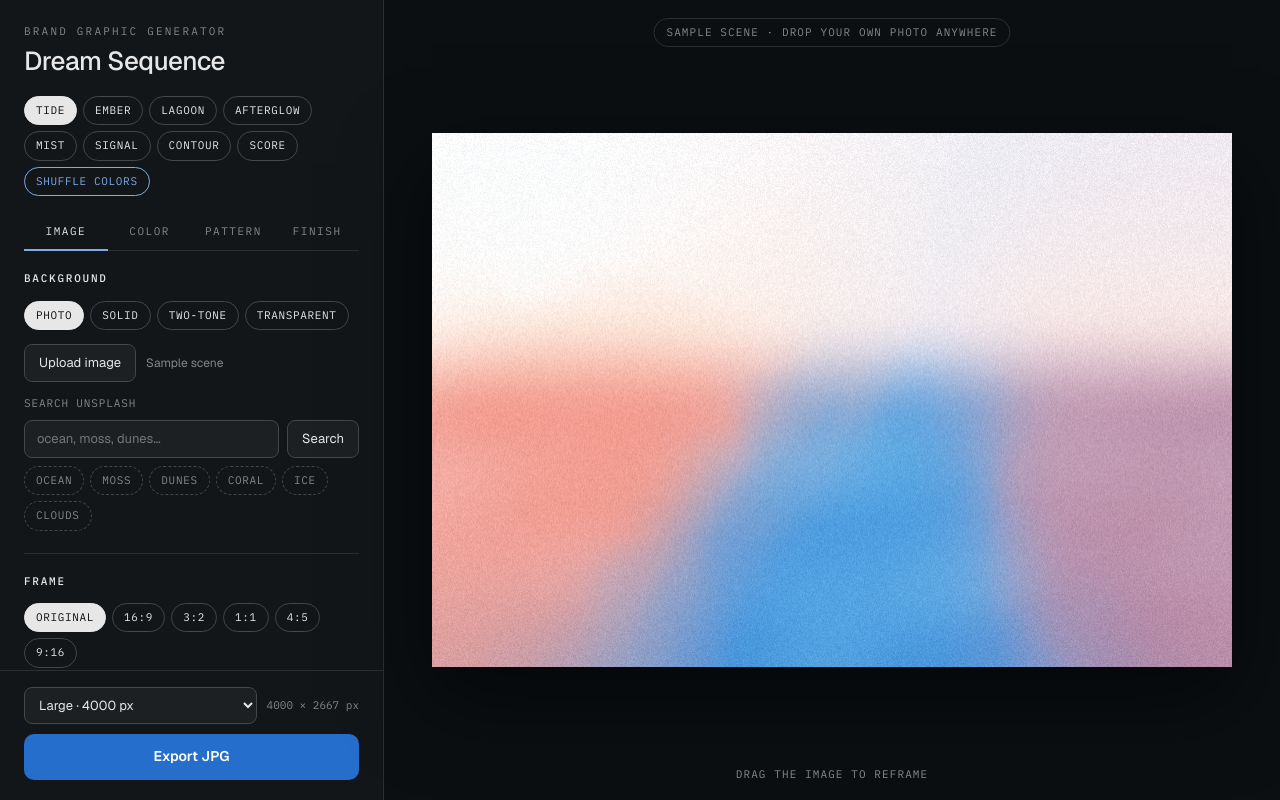
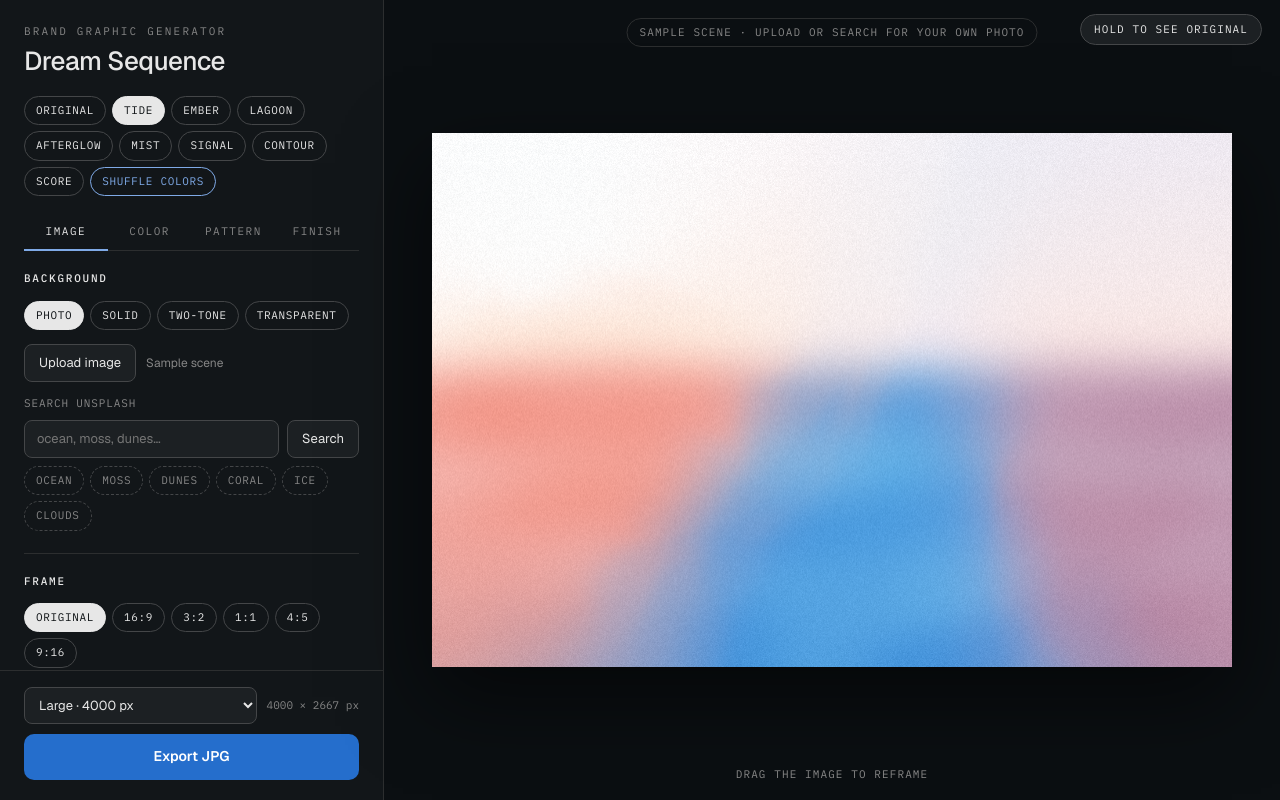
Before and after one commit to ffgroup-8/composer, a plain HTML site: page index.html in a window 1280 px wide. Drawn offline with nearby package versions, Linux system fonts and the light colour scheme.

Commit message:
Open photos untouched, add hold-to-compare, soften effect limits, enable Unsplash search
- New photos load with every effect off; Original chip returns to that state
- Hold to see original button compares against the untouched photo
- Lower ceilings on motion, liquify and grain; remove liquify detail control
- Unsplash search switched on

Co-Authored-By: Claude Fable 5.2 <noreply@anthropic.com>

```diff
--- a/index.html
+++ b/index.html
@@ -223,13 +223,20 @@
     pointer-events: none;
   }
   .credit { position: absolute; bottom: 42px; left: 0; right: 0; text-align: center; font-size: 12px; color: var(--muted); }
+  .compare {
+    position: absolute; top: 14px; right: 18px; z-index: 4; user-select: none; -webkit-user-select: none; touch-action: none;
+    font-family: var(--mono); font-size: 11px; letter-spacing: 0.1em; text-transform: uppercase;
+    background: var(--raise); border: 1px solid var(--line-2); border-radius: 999px; padding: 7px 13px; cursor: pointer;
+  }
+  .compare:hover { border-color: var(--muted); }
+  .compare.on { background: var(--text); color: var(--bg); border-color: var(--text); }
   .badge {
     position: absolute; top: 18px; left: 50%; transform: translateX(-50%);
     font-family: var(--mono); font-size: 11px; letter-spacing: 0.1em; text-transform: uppercase;
     color: var(--muted); border: 1px solid var(--line); border-radius: 999px; padding: 6px 12px; white-space: nowrap;
   }
   .toast {
-    position: absolute; top: 18px; right: 18px; background: var(--raise); border: 1px solid var(--line-2);
+    position: absolute; top: 58px; right: 18px; background: var(--raise); border: 1px solid var(--line-2);
     border-radius: 10px; padding: 10px 14px; font-size: 13px; max-width: 320px; opacity: 0;
     transform: translateY(-6px); transition: opacity .2s, transform .2s; pointer-events: none; z-index: 10;
   }
@@ -395,7 +402,8 @@
 </aside>
 
 <main class="stage" id="stage">
-  <div class="badge" id="badge">Sample scene · drop your own photo anywhere</div>
+  <div class="badge" id="badge"></div>
+  <button class="compare" id="compare" hidden>Hold to see original</button>
   <div id="frame">
     <canvas id="gl"></canvas>
     <div id="handles"></div>
@@ -421,9 +429,9 @@ const BRAND = {
   gray: ['#FFFFFF','#E7E7E7','#CDCDCD','#B6B6B6','#9D9D9D','#868686','#707070','#5A5A5A','#444648','#2C2E2F','#1C2023','#0B0F12'],
 };
 
-/* Unsplash search. Paste the access key here to switch search on for everyone;
-   left empty, the tool asks for a key and keeps it in that browser only. */
-const UNSPLASH_ACCESS_KEY = '';
+/* Unsplash search (free tier: 50 searches an hour, shared by everyone on the link).
+   If this is left empty, the tool asks for a key and keeps it in that browser only. */
+const UNSPLASH_ACCESS_KEY = 'FXsr0FiMyN4XdpS7y0TBFnELt5dlE7g0cdJn6ACOlkY';
 
 const STEP_LABELS = [50,100,200,300,400,500,600,700,800,900];
 const COLOR_NAMES = {};
@@ -433,31 +441,33 @@ const col = (scale, step) => BRAND.scales.find(s => s.name === scale).steps[STEP
 const gray = n => BRAND.gray[n - 1];
 
 /* ---------- Recipes: full looks built only from brand colors ---------- */
-const RECIPE_BASE = { bg: 'photo', pattern: 'off', ovAngle: 45, gflow: 25, soft: 55 };
+const RECIPE_BASE = { bg: 'photo', pattern: 'off', ovAngle: 45, gflow: 25, soft: 55, bright: 0, contrast: 0, sat: 0 };
+/* The untouched photo: every effect off. New photos open in this state. */
+const ORIGINAL = { blur: 0, motion: 0, liquify: 0, overlay: 'off', pattern: 'off', grain: 0, bright: 0, contrast: 0, sat: 0 };
 const RECIPES = {
   Tide: {
     overlay: 'mesh', blend: 'screen', opacity: 100, soft: 55, gflow: 25,
-    blur: 55, motion: 45, angle: 60, liquify: 0, liqScale: 40, grain: 22, grainSize: 30,
+    blur: 55, motion: 45, angle: 60, liquify: 0, grain: 22, grainSize: 30,
     stops: [ {c: gray(2), x: .06, y: .08}, {c: col('Orange',500), x: .14, y: .44}, {c: col('Blue',500), x: .5, y: .84}, {c: col('Burgundy',400), x: 1.0, y: .6} ],
   },
   Ember: {
     overlay: 'mesh', blend: 'overlay', opacity: 90, soft: 50, gflow: 30,
-    blur: 70, motion: 20, angle: 120, liquify: 30, liqScale: 35, grain: 28, grainSize: 35,
+    blur: 70, motion: 20, angle: 120, liquify: 30, grain: 28, grainSize: 35,
     stops: [ {c: gray(1), x: .05, y: .06}, {c: col('Orange',500), x: .88, y: .04}, {c: col('Burgundy',700), x: .8, y: .52}, {c: col('Teal',600), x: .04, y: .98} ],
   },
   Lagoon: {
     overlay: 'mesh', blend: 'softlight', opacity: 100, soft: 60, gflow: 40,
-    blur: 65, motion: 0, angle: 45, liquify: 45, liqScale: 30, grain: 24, grainSize: 30,
+    blur: 65, motion: 0, angle: 45, liquify: 70, grain: 24, grainSize: 30,
     stops: [ {c: col('Teal',300), x: .2, y: .2}, {c: col('Blue',500), x: .76, y: .7}, {c: gray(1), x: .92, y: .08}, {c: col('Teal',800), x: .08, y: .92} ],
   },
   Afterglow: {
     overlay: 'tone', blend: 'normal', opacity: 100,
-    blur: 60, motion: 30, angle: 20, liquify: 20, liqScale: 40, grain: 30, grainSize: 40,
+    blur: 60, motion: 30, angle: 20, liquify: 20, grain: 30, grainSize: 40,
     stops: [ {c: col('Burgundy',900), x: .1, y: .9}, {c: col('Burgundy',600), x: .4, y: .6}, {c: col('Orange',500), x: .6, y: .4}, {c: col('Orange',200), x: .8, y: .2}, {c: col('Orange',50), x: .9, y: .1} ],
   },
   Mist: {
     overlay: 'mesh', blend: 'screen', opacity: 85, soft: 65, gflow: 35,
-    blur: 85, motion: 0, angle: 45, liquify: 25, liqScale: 25, grain: 35, grainSize: 30,
+    blur: 85, motion: 0, angle: 45, liquify: 25, grain: 35, grainSize: 30,
     stops: [ {c: gray(1), x: .08, y: .5}, {c: col('Blue',200), x: .62, y: .62}, {c: col('Teal',200), x: .92, y: .08}, {c: col('Orange',100), x: .3, y: .04} ],
   },
   Signal: {
@@ -515,7 +525,6 @@ const SLIDERS = {
     { key: 'motion', label: 'Motion', min: 0, max: 100 },
     { key: 'angle', label: 'Motion angle', min: 0, max: 180, unit: '°' },
     { key: 'liquify', label: 'Liquify', min: 0, max: 100 },
-    { key: 'liqScale', label: 'Liquify detail', min: 0, max: 100 },
   ],
   overlay: [
     { key: 'soft', label: 'Softness', min: 0, max: 100, show: s => s.overlay === 'mesh' },
@@ -542,7 +551,7 @@ const state = {
   bg: 'photo', bgA: col('Blue',900), bgB: col('Teal',700), bgAngle: 45,
   aspect: 'Original', zoom: 100, cx: .5, cy: .5,
   bright: 0, contrast: 0, sat: 0,
-  blur: 55, motion: 45, angle: 60, liquify: 0, liqScale: 40, seed: 7.3,
+  blur: 55, motion: 45, angle: 60, liquify: 0, seed: 7.3,
   overlay: 'mesh', stops: [], soft: 55, gflow: 25, ovAngle: 45,
   blend: 'screen', opacity: 100,
   pattern: 'off', patColor: gray(1), patScale: 40, patSize: 45, patAngle: 0, patFlow: 0, patVary: 0, patFollow: 'noise', patOpacity: 100, patBlend: 'normal',
@@ -849,8 +858,9 @@ function hexToOklab(hex) {
 const dirOf = deg => [Math.cos(deg * Math.PI / 180), Math.sin(deg * Math.PI / 180)];
 
 function draw(outW, outH) {
-  const long = Math.max(outW, outH), none = state.bg === 'none';
-  const sigmaOut = none ? 0 : Math.pow(state.blur / 100, 2) * 0.07 * long;
+  const s = peek ? { ...state, ...ORIGINAL } : state;
+  const long = Math.max(outW, outH), none = s.bg === 'none';
+  const sigmaOut = none ? 0 : Math.pow(s.blur / 100, 2) * 0.07 * long;
   const d = Math.max(1, sigmaOut / 8);
   const ww = none ? 8 : Math.max(8, Math.round(outW / d)), wh = none ? 8 : Math.max(8, Math.round(outH / d));
   ensureTargets(ww, wh, floatOK && d > 1.5);
@@ -865,12 +875,12 @@ function draw(outW, outH) {
   const aspX = outW / long, aspY = outH / long;
 
   if (!none) {
-    const [fx, fy] = visibleFrac(), bd = dirOf(state.bgAngle);
+    const [fx, fy] = visibleFrac(), bd = dirOf(s.bgAngle);
     pass(progs.base, cur, ww, wh, srcTex, u => {
-      gl.uniform1i(u('uSrc'), 0); gl.uniform2f(u('uCenter'), state.cx, state.cy); gl.uniform2f(u('uFrac'), fx, fy);
-      gl.uniform1f(u('uBright'), state.bright / 100); gl.uniform1f(u('uContrast'), state.contrast / 100); gl.uniform1f(u('uSat'), state.sat / 100);
-      gl.uniform1i(u('uBg'), state.bg === 'photo' ? 0 : state.bg === 'solid' ? 1 : 2);
-      gl.uniform3fv(u('uBgA'), hexToOklab(state.bgA)); gl.uniform3fv(u('uBgB'), hexToOklab(state.bgB));
+      gl.uniform1i(u('uSrc'), 0); gl.uniform2f(u('uCenter'), s.cx, s.cy); gl.uniform2f(u('uFrac'), fx, fy);
+      gl.uniform1f(u('uBright'), s.bright / 100); gl.uniform1f(u('uContrast'), s.contrast / 100); gl.uniform1f(u('uSat'), s.sat / 100);
+      gl.uniform1i(u('uBg'), s.bg === 'photo' ? 0 : s.bg === 'solid' ? 1 : 2);
+      gl.uniform3fv(u('uBgA'), hexToOklab(s.bgA)); gl.uniform3fv(u('uBgB'), hexToOklab(s.bgB));
       gl.uniform2f(u('uAsp'), aspX, aspY); gl.uniform2f(u('uBgDir'), bd[0], bd[1]);
     });
     const sigmaW = sigmaOut / d;
@@ -880,8 +890,8 @@ function draw(outW, outH) {
         swap();
       }
     }
-    if (state.motion > 0) {
-      const len = Math.pow(state.motion / 100, 1.6) * 0.4 * long, a = state.angle * Math.PI / 180;
+    if (s.motion > 0) {
+      const len = Math.pow(s.motion / 100, 1.6) * 0.22 * long, a = s.angle * Math.PI / 180;
       const sx = Math.cos(a) * len / outW, sy = Math.sin(a) * len / outH;
       for (const k of [1, 1 / 24]) {
         pass(progs.motion, other, ww, wh, cur.tex, u => { gl.uniform1i(u('uTex'), 0); gl.uniform2f(u('uSpan'), sx * k, sy * k); });
@@ -890,25 +900,25 @@ function draw(outW, outH) {
     }
   }
 
-  const n = state.stops.length, cols = new Float32Array(15), pos = new Float32Array(10), od = dirOf(state.ovAngle);
-  state.stops.forEach((s, i) => { cols.set(hexToOklab(s.c), i * 3); pos[i * 2] = s.x; pos[i * 2 + 1] = 1 - s.y; });
+  const n = s.stops.length, cols = new Float32Array(15), pos = new Float32Array(10), od = dirOf(s.ovAngle);
+  s.stops.forEach((s, i) => { cols.set(hexToOklab(s.c), i * 3); pos[i * 2] = s.x; pos[i * 2 + 1] = 1 - s.y; });
   gl.bindFramebuffer(gl.FRAMEBUFFER, null); gl.clearColor(0, 0, 0, 0); gl.clear(gl.COLOR_BUFFER_BIT);
   pass(progs.comp, null, outW, outH, cur.tex, u => {
     gl.uniform1i(u('uBase'), 0); gl.uniform2f(u('uRes'), outW, outH); gl.uniform1i(u('uBgNone'), none ? 1 : 0);
-    gl.uniform1f(u('uLiq'), Math.pow(state.liquify / 100, 1.5) * 0.9); gl.uniform1f(u('uLiqScale'), state.liqScale / 100); gl.uniform1f(u('uSeed'), state.seed);
-    gl.uniform1i(u('uOvMode'), OV_INDEX[state.overlay]); gl.uniform1i(u('uCount'), n); gl.uniform1i(u('uBlend'), BLEND_INDEX[state.blend]);
+    gl.uniform1f(u('uLiq'), Math.pow(s.liquify / 100, 1.3) * 0.22); gl.uniform1f(u('uLiqScale'), 0.3); gl.uniform1f(u('uSeed'), s.seed);
+    gl.uniform1i(u('uOvMode'), OV_INDEX[s.overlay]); gl.uniform1i(u('uCount'), n); gl.uniform1i(u('uBlend'), BLEND_INDEX[s.blend]);
     gl.uniform3fv(u('uCol[0]'), cols); gl.uniform2fv(u('uPos[0]'), pos); gl.uniform2f(u('uOvDir'), od[0], od[1]);
-    gl.uniform1f(u('uSoft'), state.soft / 100); gl.uniform1f(u('uGFlow'), state.gflow / 100 * 0.8); gl.uniform1f(u('uOpacity'), state.opacity / 100);
-    gl.uniform1f(u('uGrain'), state.grain / 100 * 0.6); gl.uniform1f(u('uGrainCells'), 1800 - state.grainSize / 100 * 1400);
-    gl.uniform1i(u('uPat'), PAT_INDEX[state.pattern]); gl.uniform1i(u('uPatFollow'), FOLLOW_INDEX[state.patFollow]); gl.uniform1i(u('uPatBlend'), BLEND_INDEX[state.patBlend]);
-    gl.uniform3fv(u('uPatCol'), hexToRgb(state.patColor));
-    gl.uniform1f(u('uPatN'), 5 + Math.pow(state.patScale / 100, 1.6) * 115); gl.uniform1f(u('uPatSize'), state.patSize / 100);
-    gl.uniform1f(u('uPatRot'), state.patAngle * Math.PI / 180); gl.uniform1f(u('uPatFlow'), state.patFlow / 100 * 0.25);
-    gl.uniform1f(u('uPatVary'), state.patVary / 100); gl.uniform1f(u('uPatOpacity'), state.patOpacity / 100);
+    gl.uniform1f(u('uSoft'), s.soft / 100); gl.uniform1f(u('uGFlow'), s.gflow / 100 * 0.8); gl.uniform1f(u('uOpacity'), s.opacity / 100);
+    gl.uniform1f(u('uGrain'), s.grain / 100 * 0.4); gl.uniform1f(u('uGrainCells'), 1800 - s.grainSize / 100 * 1400);
+    gl.uniform1i(u('uPat'), PAT_INDEX[s.pattern]); gl.uniform1i(u('uPatFollow'), FOLLOW_INDEX[s.patFollow]); gl.uniform1i(u('uPatBlend'), BLEND_INDEX[s.patBlend]);
+    gl.uniform3fv(u('uPatCol'), hexToRgb(s.patColor));
+    gl.uniform1f(u('uPatN'), 5 + Math.pow(s.patScale / 100, 1.6) * 115); gl.uniform1f(u('uPatSize'), s.patSize / 100);
+    gl.uniform1f(u('uPatRot'), s.patAngle * Math.PI / 180); gl.uniform1f(u('uPatFlow'), s.patFlow / 100 * 0.25);
+    gl.uniform1f(u('uPatVary'), s.patVary / 100); gl.uniform1f(u('uPatOpacity'), s.patOpacity / 100);
   });
 }
 
-let dirty = false, busy = false;
+let dirty = false, busy = false, peek = false;
 function invalidate() { if (dirty) return; dirty = true; requestAnimationFrame(() => { dirty = false; if (!busy && gl) draw(canvas.width, canvas.height); }); }
 
 /* ---------- Layout: fit the frame to the stage at the chosen aspect ---------- */
@@ -931,7 +941,7 @@ function setSource(drawable, w, h, name, credit) {
   sourceCanvas.getContext('2d').drawImage(drawable, 0, 0, sourceCanvas.width, sourceCanvas.height);
   src.w = sourceCanvas.width; src.h = sourceCanvas.height;
   uploadSource(); state.cx = state.cy = .5; state.zoom = 100;
-  if (name) { $('fileName').textContent = name; $('badge').hidden = true; state.bg = 'photo'; }
+  if (name) { $('fileName').textContent = name; Object.assign(state, ORIGINAL, { bg: 'photo', recipe: 'Original' }); }
   const cr = $('credit'); cr.hidden = !credit; cr.innerHTML = credit || '';
   syncUI(); layout();
 }
@@ -1052,7 +1062,16 @@ async function exportImage() {
 /* ---------- UI ---------- */
 let toastTimer;
 function toast(msg, ms = 2600) { const t = $('toast'); t.textContent = msg; t.classList.add('show'); clearTimeout(toastTimer); toastTimer = setTimeout(() => t.classList.remove('show'), ms); }
-function custom() { state.recipe = null; document.querySelectorAll('#recipes .chip[data-recipe]').forEach(c => c.setAttribute('aria-pressed', 'false')); }
+function custom() { state.recipe = null; document.querySelectorAll('#recipes .chip[data-recipe]').forEach(c => c.setAttribute('aria-pressed', 'false')); syncStage(); }
+/* Stage messages: what is on screen, and the hold-to-compare button once a photo has been changed. */
+function syncStage() {
+  const photo = state.bg === 'photo', original = state.recipe === 'Original', sample = $('fileName').textContent === 'Sample scene';
+  const badge = $('badge');
+  badge.textContent = original ? 'Original photo · pick a recipe or adjust a control to begin' : 'Sample scene · upload or search for your own photo';
+  badge.hidden = !photo || !(original || sample);
+  $('compare').hidden = !photo || original;
+}
+function applyOriginal() { Object.assign(state, ORIGINAL, { bg: 'photo', recipe: 'Original' }); syncUI(); layout(); }
 function changed() { custom(); syncUI(); invalidate(); }
 
 function buildPalette(host, current, onPick) {
@@ -1112,6 +1131,11 @@ function buildUI() {
     }
   }
   const rec = $('recipes');
+  const og = document.createElement('button'); og.className = 'chip'; og.textContent = 'Original'; og.dataset.recipe = 'Original';
+  og.onclick = applyOriginal; rec.appendChild(og);
+  const cmp = $('compare'), setPeek = on => { if (peek === on) return; peek = on; cmp.classList.toggle('on', on); $('handles').style.visibility = on ? 'hidden' : ''; invalidate(); };
+  cmp.addEventListener('pointerdown', e => { e.preventDefault(); cmp.setPointerCapture(e.pointerId); setPeek(true); });
+  ['pointerup', 'pointercancel', 'lostpointercapture'].forEach(t => cmp.addEventListener(t, () => setPeek(false)));
   for (const name of Object.keys(RECIPES)) {
     const b = document.createElement('button'); b.className = 'chip'; b.textContent = name; b.dataset.recipe = name;
     b.onclick = () => applyRecipe(name); rec.appendChild(b);
@@ -1244,7 +1268,7 @@ function syncUI() {
 
   $('bgPhoto').hidden = !photo; $('bgSolid').hidden = s.bg !== 'solid'; $('bgLinear').hidden = s.bg !== 'linear'; $('bgNone').hidden = !none;
   $('toneBox').hidden = !photo; $('dreamGroup').hidden = none || s.bg === 'solid';
-  $('badge').hidden = !photo || $('fileName').textContent !== 'Sample scene';
+  syncStage();
   $('credit').hidden = !photo || !$('credit').innerHTML;
 
   $('ovBody').hidden = s.overlay === 'off' || none; $('libBox').hidden = s.overlay === 'tone' || s.overlay === 'solid';
```
Also changed, not shown: 1 other file.
